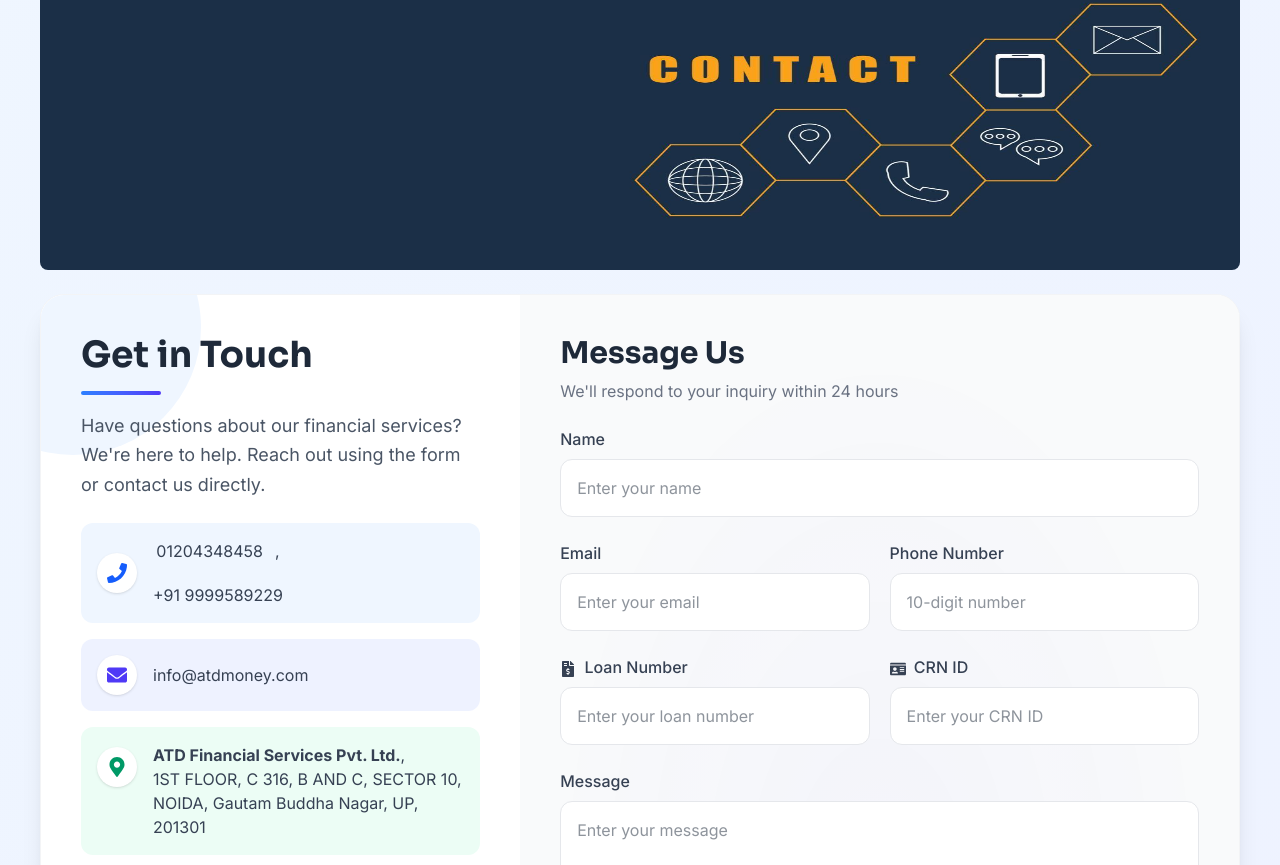
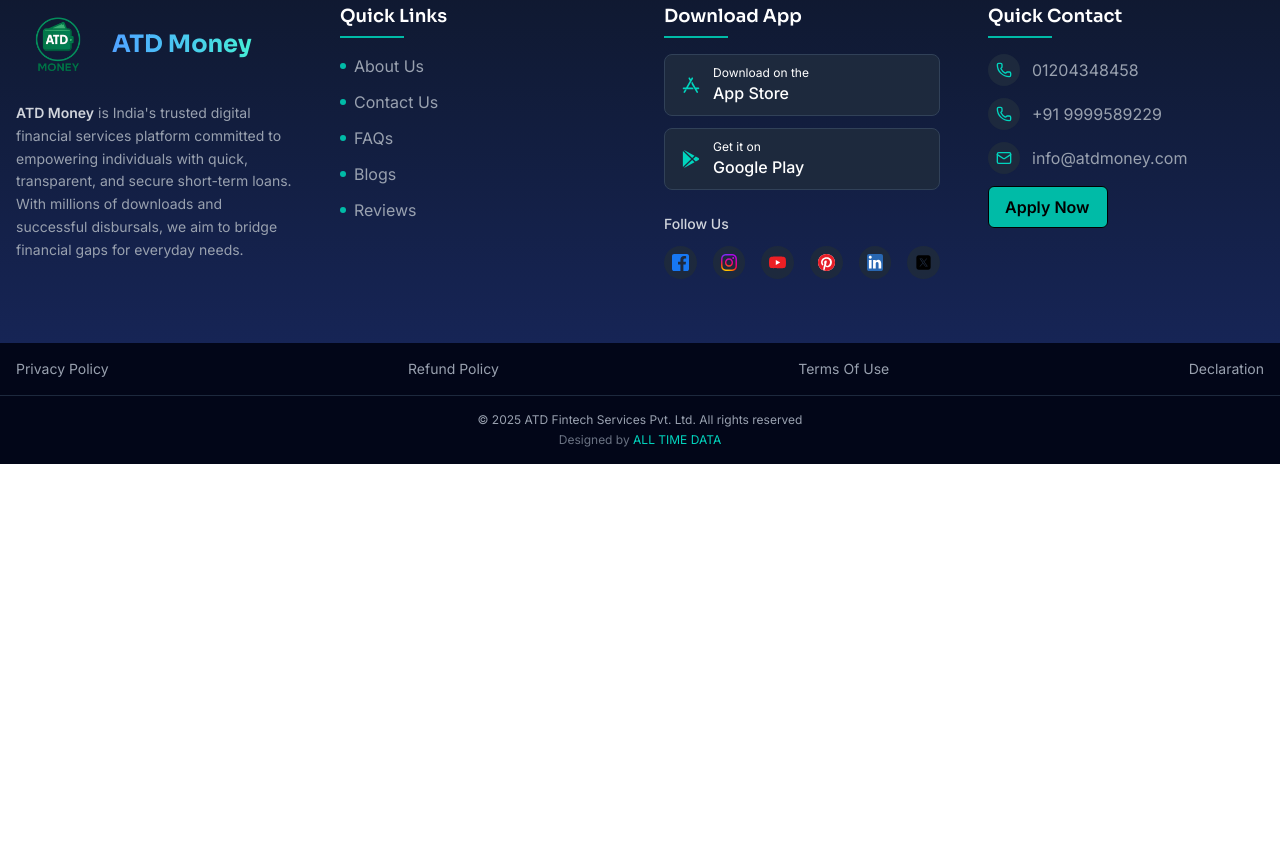
Before and after one commit to A-S-H-U-T-O-S-H-7/Atd, a Next.js app: page /contactus in a window 1280 px wide. Shown: the part 195-1060 px from the top of the page. After the commit the page ends 800 px from the top, so only its background shows below. Built offline with nearby package versions, Linux system fonts and the light colour scheme.

Commit message:
broke code

```diff
--- a/src/app/(web)/aboutus/page.jsx
+++ b/src/app/(web)/aboutus/page.jsx
@@ -3,7 +3,9 @@
 function page() {
   return (
     <div>
-      <AboutUs/>
+             As informed in the message only design is finished !! so you dont need to explore these things
+
+      {/* <AboutUs/> */}
     </div>
   )
 }
--- a/src/app/(web)/contactus/page.jsx
+++ b/src/app/(web)/contactus/page.jsx
@@ -27,33 +27,37 @@
   };
 
   return (
-    <div className=" bg-gradient-to-br from-blue-50 to-indigo-50 flex flex-col items-center justify-center px-4 md:px-10 py-8 md:py-9">
-         <div className="mb-6 relative z-10">
-        <Image
-          src="/contactusbanner.jpg"
-          alt="Contact Us Banner"
-          width={500}
-          height={200}
-          className="w-500 h-80 rounded-lg"
-          priority
-        />
-      </div>
-      {mounted && (
-        <motion.div
-          initial="hidden"
-          animate="visible"
-          variants={containerVariants}
-          className="w-full max-w-8xl bg-white rounded-3xl overflow-hidden flex flex-col md:flex-row shadow-xl border border-gray-100"
-        >
+    <div>
+             As informed in the message only design is finished !! so you dont need to explore these things
 
-          {/* Left section - Contact Information */}
-          <ContactInfo />
+    </div>
+    // <div className=" bg-gradient-to-br from-blue-50 to-indigo-50 flex flex-col items-center justify-center px-4 md:px-10 py-8 md:py-9">
+    //      <div className="mb-6 relative z-10">
+    //     <Image
+    //       src="/contactusbanner.jpg"
+    //       alt="Contact Us Banner"
+    //       width={500}
+    //       height={200}
+    //       className="w-500 h-80 rounded-lg"
+    //       priority
+    //     />
+    //   </div>
+    //   {mounted && (
+    //     <motion.div
+    //       initial="hidden"
+    //       animate="visible"
+    //       variants={containerVariants}
+    //       className="w-full max-w-8xl bg-white rounded-3xl overflow-hidden flex flex-col md:flex-row shadow-xl border border-gray-100"
+    //     >
 
-          {/* Right section - Contact Form */}
-          <ContactForm />
-        </motion.div>
-      )}
-    </div>
+    //       {/* Left section - Contact Information */}
+    //       <ContactInfo />
+
+    //       {/* Right section - Contact Form */}
+    //       <ContactForm />
+    //     </motion.div>
+    //   )}
+    // </div>
   );
 };
 
--- a/src/app/(web)/privacypolicy/page.jsx
+++ b/src/app/(web)/privacypolicy/page.jsx
@@ -4,7 +4,9 @@
 function page() {
   return (
     <div>
-      <PrivacyPolicy/>
+               As informed in the message only design is finished !! so you dont need to explore these things
+
+      {/* <PrivacyPolicy/> */}
     </div>
   )
 }
--- a/src/app/(web)/refundpolicy/page.jsx
+++ b/src/app/(web)/refundpolicy/page.jsx
@@ -4,7 +4,8 @@
 function page() {
   return (
     <div>
-      <RefundPolicy/>
+       As informed in the message only design is finished !! so you dont need to explore these things
+      {/* <RefundPolicy/> */}
     </div>
   )
 }
```
